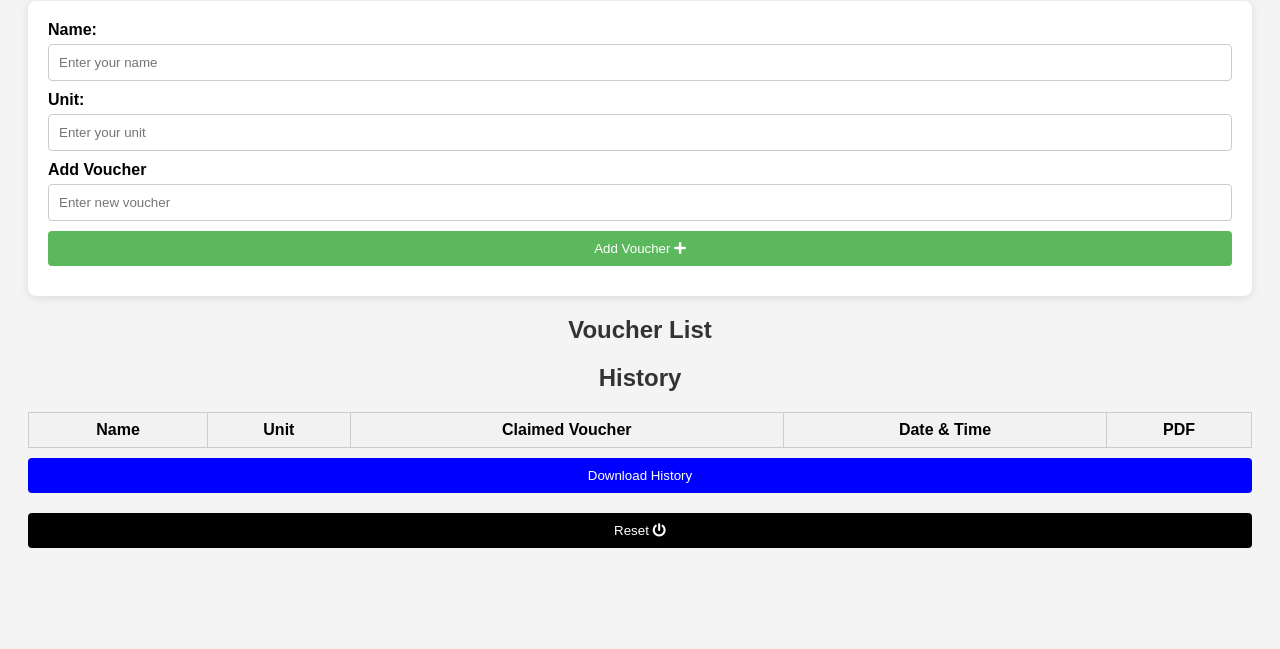
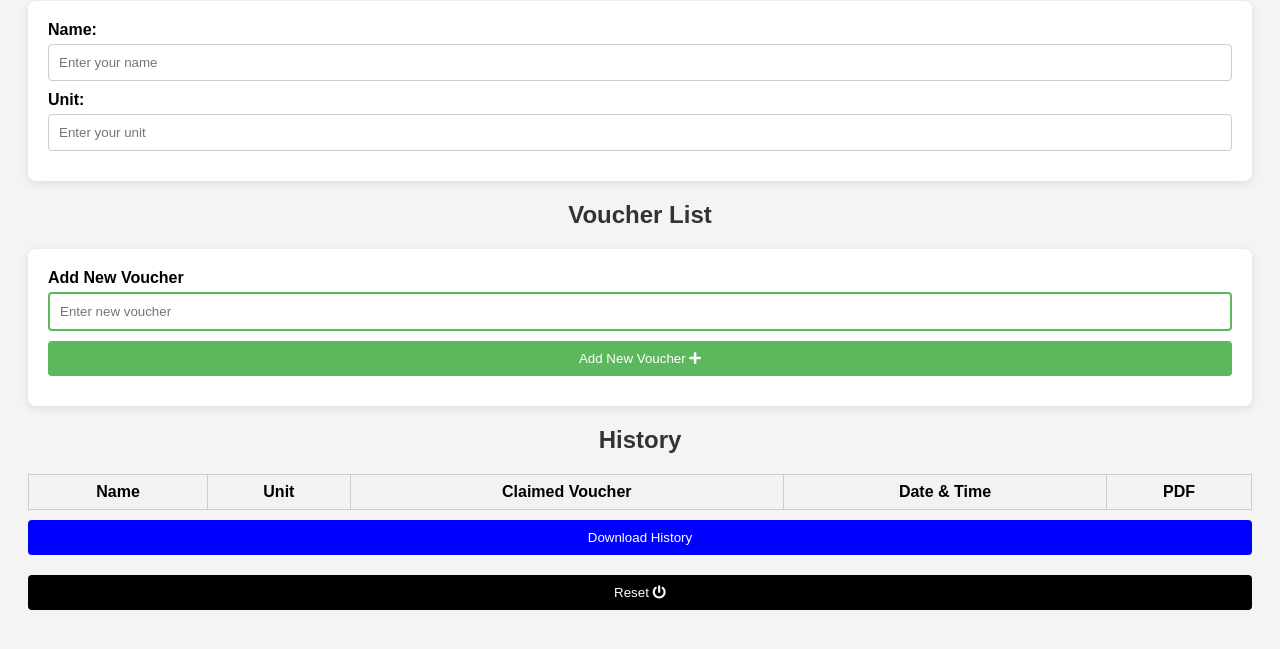
Before and after one commit to vgkanwiljbn/vgkanwiljbn.github.io, a plain HTML site: page index.html in a window 1280 px wide. Shown: the part 107-756 px from the top of the page. Drawn offline with nearby package versions, Linux system fonts and the light colour scheme; no server answers.

Commit message:
Update2 index.html

```diff
--- a/index.html
+++ b/index.html
@@ -160,11 +160,17 @@
         <input type="text" id="name" placeholder="Enter your name" required>
         <label for="unit">Unit:</label>
         <input type="text" id="unit" placeholder="Enter your unit" required>
-        <label for="new-voucher">Add Voucher</label>
-        <input type="text" id="new-voucher" placeholder="Enter new voucher" required>
-        <button id="add-voucher">Add Voucher <i class="fas fa-plus"></i></button>
     </div>
+
     <h2>Voucher List</h2>
+    <div class="form-container">
+        <label for="new-voucher">Add New Voucher</label>
+        <input type="text" id="new-voucher" placeholder="Enter new voucher" required
+            style="border: 2px solid #5cb85c; border-radius: 4px; padding: 10px;" />
+        <button id="add-voucher"
+            style="background-color: #5cb85c; color: white; border: none; padding: 10px; border-radius: 4px; cursor: pointer;">Add
+            New Voucher <i class="fas fa-plus"></i></button>
+    </div>
     <ul id="voucher-list" class="voucher-list" style="text-align: center;"></ul>
 
     <h2>History</h2>
```
